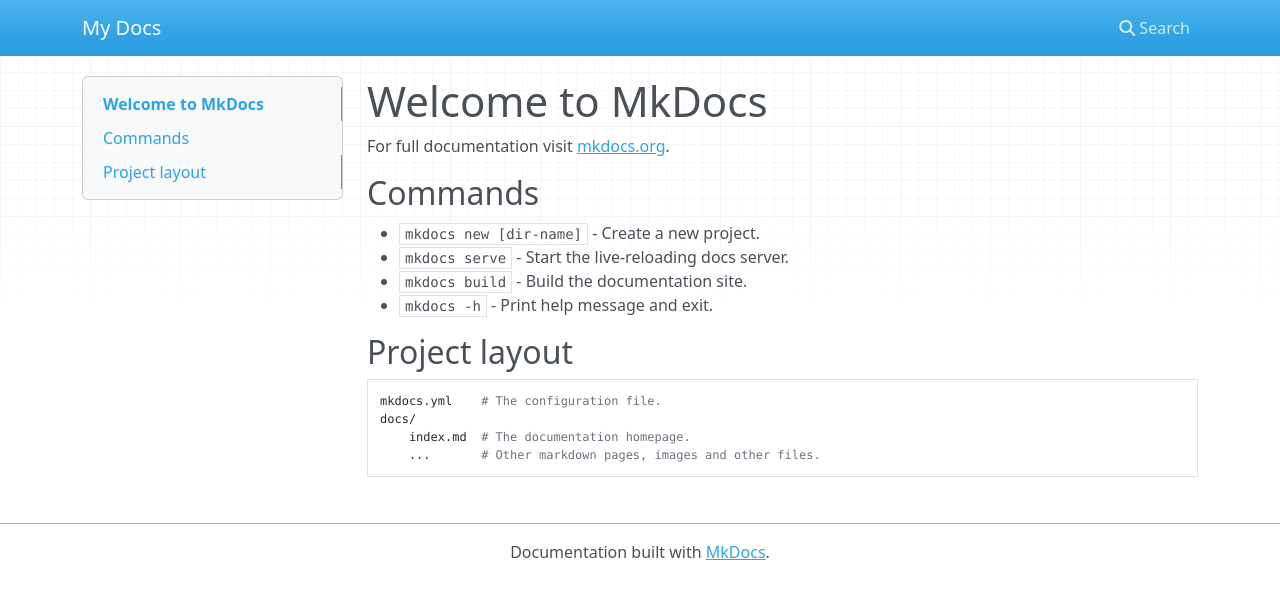
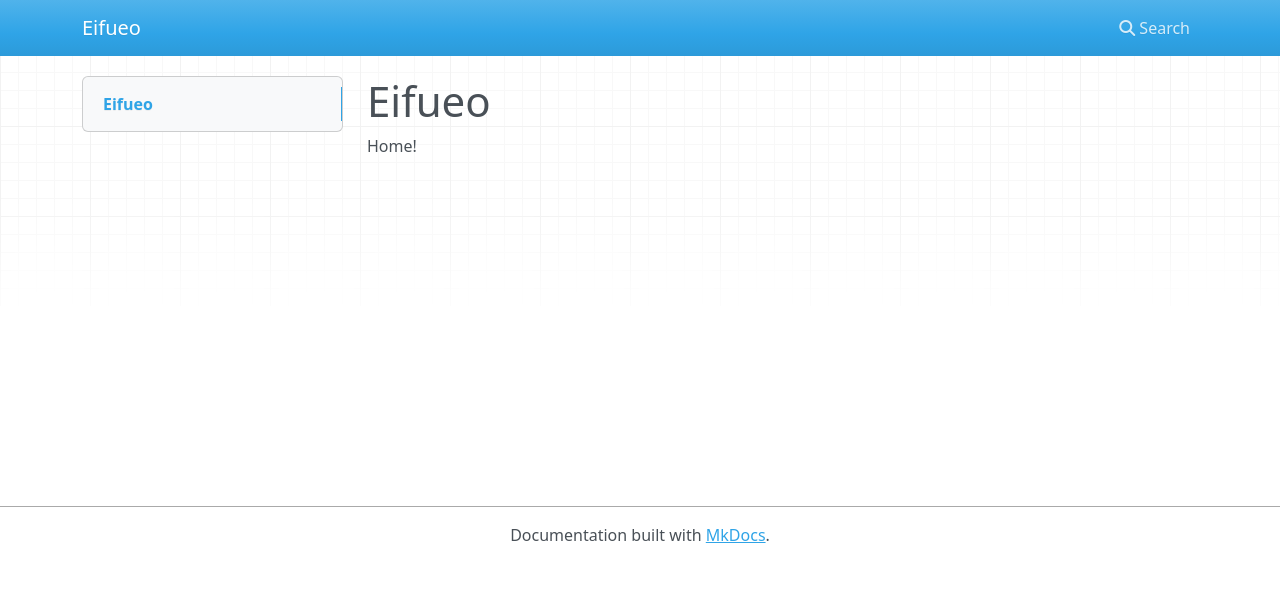
Before and after one commit to potatoeggy/eifueo, an MkDocs documentation site: the page built from docs/index.md, in a window 1280 px wide. Shown: the top 599 px of the page. Built offline with MkDocs 1.6.1, drawn with Linux system fonts in a browser that asks for light colours; nearby versions of some CDN libraries.

Commit message:
setup: rename project to eifueo

```diff
--- a/README.md
+++ b/README.md
@@ -1,3 +1,3 @@
-# eggworld.tk/school
+# Eifueo
 
 A "competitor" of sorts to magicalsoup's notes.
--- a/docs/index.md
+++ b/docs/index.md
@@ -1,17 +1,3 @@
-# Welcome to MkDocs
+# Eifueo
 
-For full documentation visit [mkdocs.org](https://www.mkdocs.org).
-
-## Commands
-
-* `mkdocs new [dir-name]` - Create a new project.
-* `mkdocs serve` - Start the live-reloading docs server.
-* `mkdocs build` - Build the documentation site.
-* `mkdocs -h` - Print help message and exit.
-
-## Project layout
-
-    mkdocs.yml    # The configuration file.
-    docs/
-        index.md  # The documentation homepage.
-        ...       # Other markdown pages, images and other files.
+Home!
--- a/mkdocs.yml
+++ b/mkdocs.yml
@@ -1 +1 @@
-site_name: My Docs
+site_name: Eifueo
```
